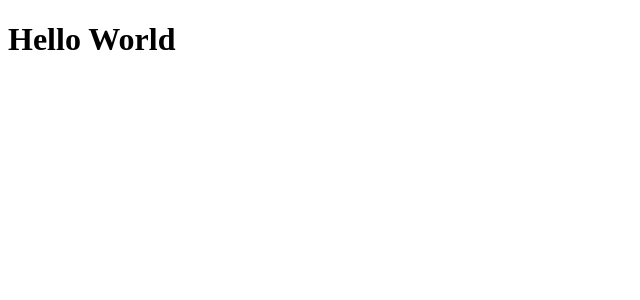
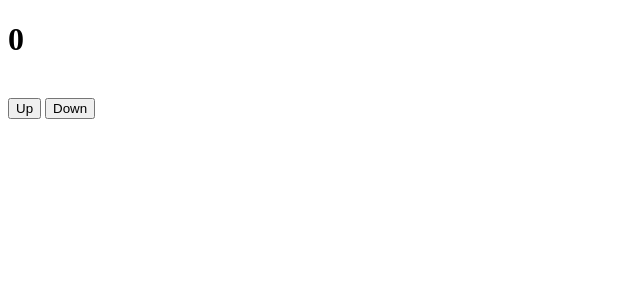
Before and after one commit to duongdinhnguyen/ReactJS_First, a React (Create React App) app: page / in a window 1280 px wide. Shown: the top 300 px of the page, without its empty margins (0-640 px from the left). Built offline with nearby package versions, Linux system fonts and the light colour scheme.

Commit message:
hook useReducer basic

```diff
--- a/src/App.js
+++ b/src/App.js
@@ -1,8 +1,36 @@
-import React, {useState} from "react";
+import React, {useReducer} from "react";
+
+// Initial Value
+const initialValue = 0
+
+// defined const
+const UP = 'up'
+const DOWN = 'down'
+
+// custom function action reducer
+const reducer = (state, action) => {
+  switch (action) {
+    case UP:
+      return state + 1
+    case DOWN:
+      return state - 1
+
+    default:
+      break;
+  }
+
+}
 
 function App() {
+  const [count, dispatch] = useReducer(reducer, initialValue) // Khởi tạo reducer
+
   return (
-    <h1>Hello World</h1>
+    <>
+      <h1>{count}</h1>
+      <br></br>
+      <button onClick={() => dispatch(UP)}>Up</button> {/* nhận vào action UP, tương ứng sẽ là tăng count lên và update state*/}
+      <button onClick={() => dispatch(DOWN)}>Down</button>
+    </>
   );
 }
 
```
